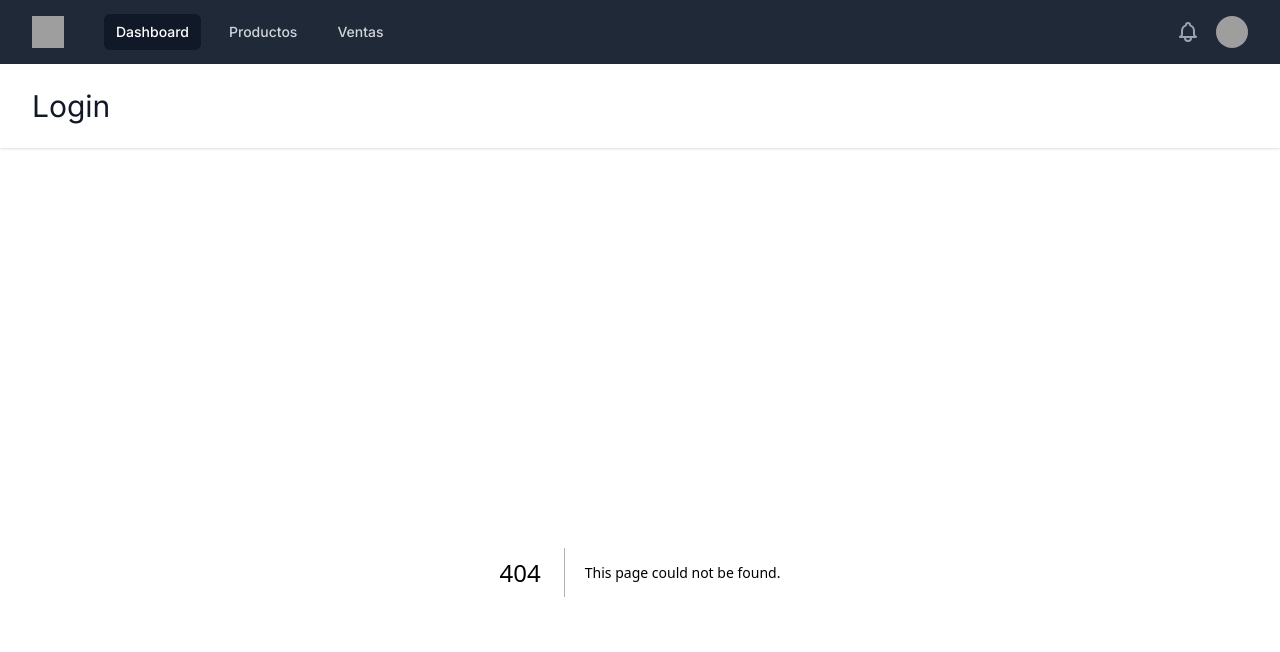
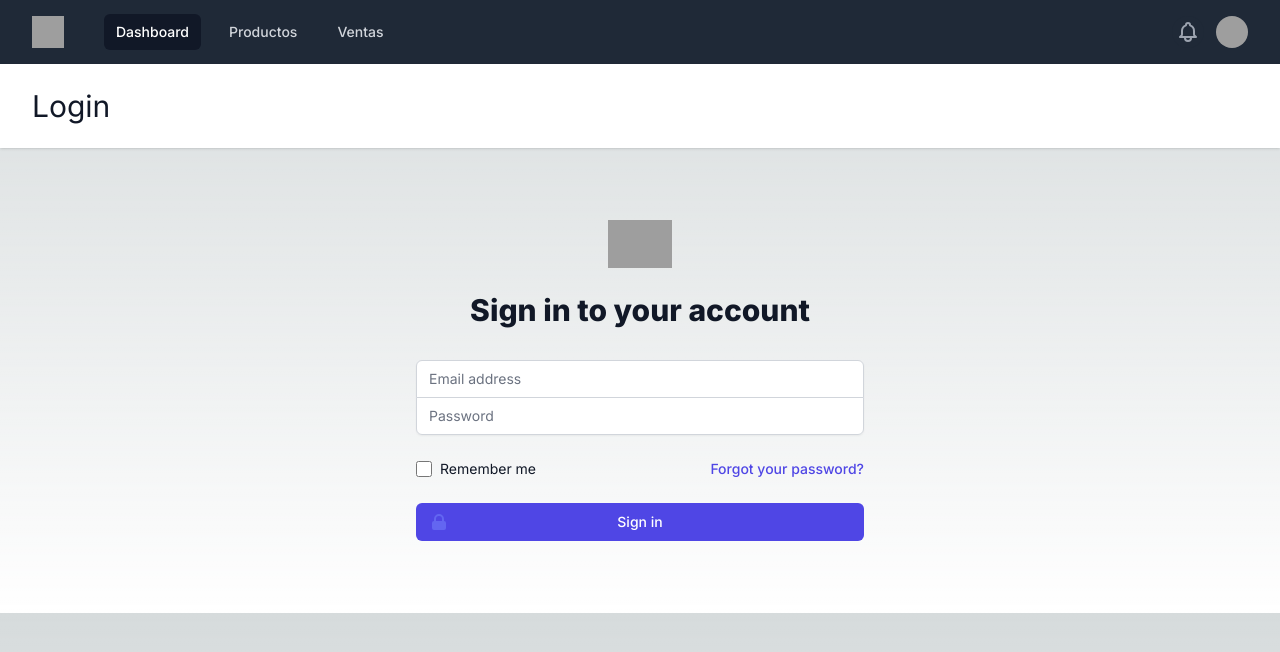
Before and after one commit to andrescaro16/Next-Shop-Admin, a Next.js app: page /login in a window 1280 px wide. Before the commit this address had no page. Shown: the top 652 px of the page. Built offline with nearby package versions, Linux system fonts and the light colour scheme; grey boxes are pictures that could not be loaded.

Commit message:
Login page

```diff
--- /dev/null
+++ b/src/app/login/page.jsx
@@ -0,0 +1,5 @@
+import LoginPage from "@/components/LoginPage";
+
+export default function Login() {
+    return <LoginPage />;
+}
--- a/src/components/LoginPage.jsx
+++ b/src/components/LoginPage.jsx
@@ -1,6 +1,19 @@
+'use client';
+
+import { useRef } from 'react';
 import { LockClosedIcon } from '@heroicons/react/solid';
 
 export default function LoginPage() {
+
+	const loginData = useRef(null);
+
+	const onSubmit = (e) => {
+		e.preventDefault();
+		const formData = new FormData(loginData.current);
+		const data = Object.fromEntries(formData.entries());
+		console.log(data);
+	}
+
 	return (
 		<>
 			<div className='min-h-full flex items-center justify-center py-12 px-4 sm:px-6 lg:px-8'>
@@ -9,14 +22,14 @@ export default function LoginPage() {
 						<img className='mx-auto h-12 w-auto' src='https://tailwindui.com/img/logos/workflow-mark-indigo-600.svg' alt='Workflow' />
 						<h2 className='mt-6 text-center text-3xl font-extrabold text-gray-900'>Sign in to your account</h2>
 					</div>
-					<Form className='mt-8 space-y-6' action='#' method='POST'>
+					<form className='mt-8 space-y-6' ref={loginData} onSubmit={onSubmit}>
 						<input type='hidden' name='remember' defaultValue='true' />
 						<div className='rounded-md shadow-sm -space-y-px'>
 							<div>
 								<label htmlFor='email-address' className='sr-only'>
 									Email address
 								</label>
-								<Field
+								<input
 									id='email-address'
 									name='email'
 									type='email'
@@ -30,7 +43,7 @@ export default function LoginPage() {
 								<label htmlFor='password' className='sr-only'>
 									Password
 								</label>
-								<Field
+								<input
 									id='password'
 									name='password'
 									type='password'
@@ -67,7 +80,7 @@ export default function LoginPage() {
 								Sign in
 							</button>
 						</div>
-					</Form>
+					</form>
 				</div>
 			</div>
 		</>
```
